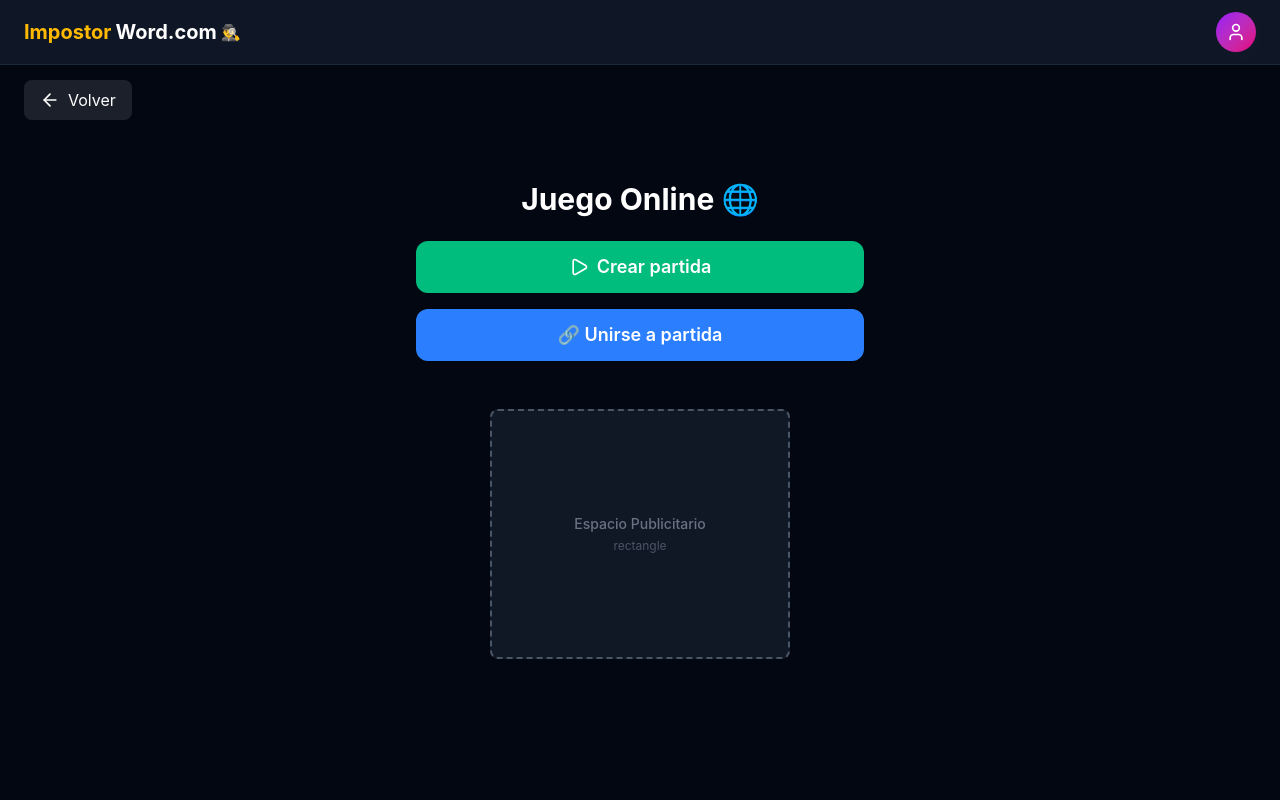
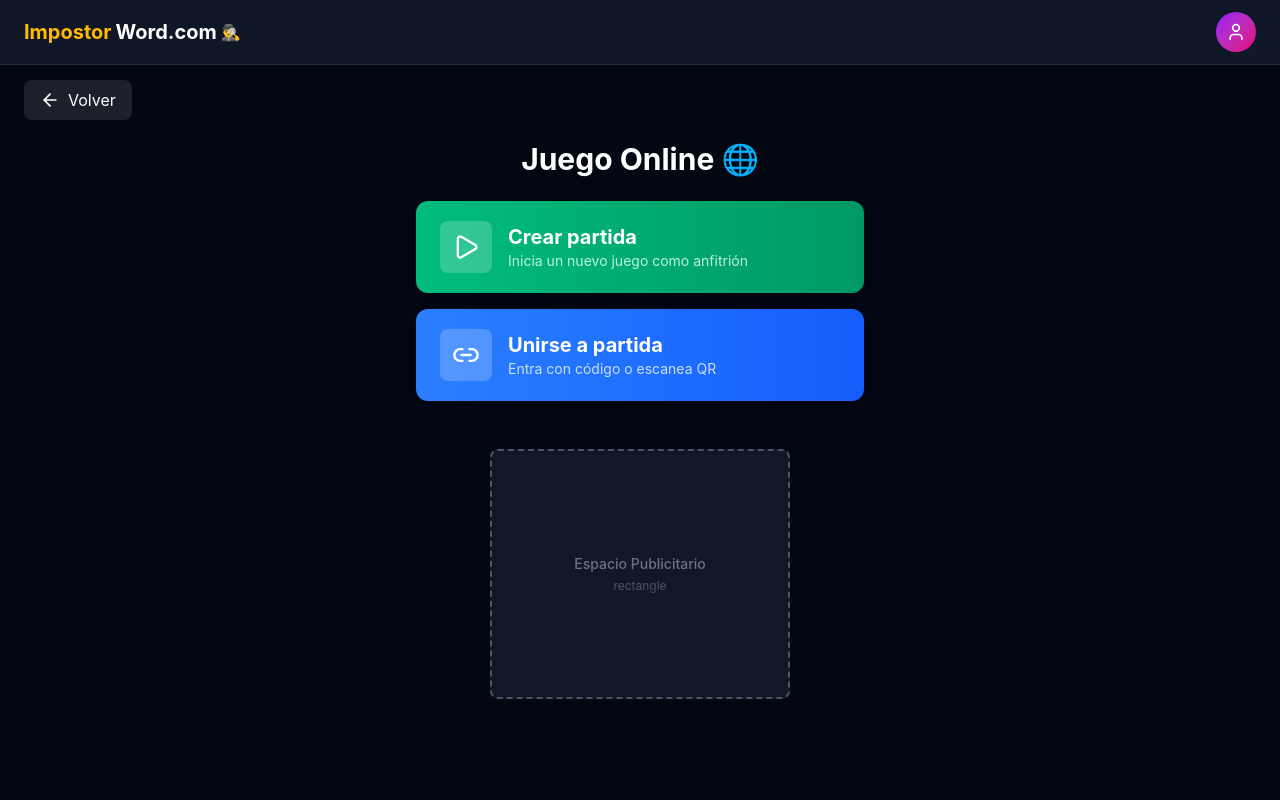
Before and after one commit to DxJxRV/SpyWord, a React (Vite) app in the folder client/: page /online in a window 1280 px wide. Shown: the top 800 px of the page. Built offline with nearby package versions, Linux system fonts and the light colour scheme; no server answers.

Commit message:
[add] Tutorial pass and play sin diseño final

```diff
--- a/client/src/components/VotingPanel.jsx
+++ b/client/src/components/VotingPanel.jsx
@@ -1,6 +1,6 @@
 import { useState } from "react";
 import { toast } from "sonner";
-import { Vote, UserX, CheckCircle, XCircle, Users, AlertTriangle } from "lucide-react";
+import { Vote, UserX, CheckCircle, XCircle, Users, AlertTriangle, Play } from "lucide-react";
 import { api } from "../services/api";
 
 export default function VotingPanel({ roomState, roomId, myId, onUpdate }) {
@@ -300,9 +300,10 @@ export default function VotingPanel({ roomState, roomId, myId, onUpdate }) {
           <button
             onClick={handleContinue}
             disabled={loading}
-            className="w-full bg-emerald-500 hover:bg-emerald-600 px-6 py-4 rounded-xl font-bold text-lg transition-all active:scale-95 disabled:opacity-50 disabled:cursor-not-allowed"
+            className="w-full bg-emerald-500 hover:bg-emerald-600 px-6 py-4 rounded-xl font-bold text-lg transition-all active:scale-95 disabled:opacity-50 disabled:cursor-not-allowed flex items-center justify-center gap-2"
           >
-            {loading ? "Continuando..." : "Continuar el Juego"}
+            <Play size={24} />
+            <span>{loading ? "Continuando..." : "Continuar Partida"}</span>
           </button>
         )}
 
--- a/client/src/pages/Home.jsx
+++ b/client/src/pages/Home.jsx
@@ -1,6 +1,6 @@
 import { useState, useEffect } from "react";
 import { useNavigate, useLocation } from "react-router-dom";
-import { Play } from "lucide-react";
+import { Play, Link2, QrCode, Camera } from "lucide-react";
 import { toast } from "sonner";
 import { api } from "../services/api";
 import Joyride from "react-joyride";
@@ -18,6 +18,7 @@ export default function Home() {
   const [roomCode, setRoomCode] = useState("");
   const [loading, setLoading] = useState(false);
   const [dontShowAgainChecked, setDontShowAgainChecked] = useState(false); // Checkbox del tutorial
+  const [showQRScanner, setShowQRScanner] = useState(false);
 
   // Detectar si viene de un link compartido con parámetro ?join=CODIGO
   useEffect(() => {
@@ -102,6 +103,11 @@ export default function Home() {
     setRoomCode("");
   };
 
+  const handleScanQR = () => {
+    toast.info("Funcionalidad de escaneo QR próximamente");
+    // TODO: Implementar scanner de QR con cámara
+  };
+
   return (
     <>
       <UserNameBar />
@@ -109,21 +115,35 @@ export default function Home() {
       <h1 className="text-3xl font-bold mb-6">Impostor<br/>Word 🕵️‍♂️</h1>
       {!mode && (
         <div className="flex flex-col gap-4 max-w-md w-full">
+          {/* Botón Crear Partida */}
           <button
             data-tutorial="create-button"
             onClick={createRoom}
             disabled={loading}
-            className="bg-emerald-500 px-6 py-3 rounded-xl text-lg font-semibold hover:bg-emerald-600 active:scale-95 transition-all disabled:opacity-50 flex items-center justify-center gap-2"
+            className="bg-gradient-to-r from-emerald-500 to-emerald-600 px-6 py-5 rounded-xl hover:from-emerald-600 hover:to-emerald-700 active:scale-95 transition-all disabled:opacity-50 flex items-center gap-4 shadow-lg"
           >
-            <Play size={20} />
-            <span>{loading ? "Creando..." : "Crear partida"}</span>
+            <div className="bg-white/20 p-3 rounded-lg">
+              <Play size={28} />
+            </div>
+            <div className="flex flex-col items-start text-left">
+              <span className="text-xl font-bold">{loading ? "Creando..." : "Crear partida"}</span>
+              <span className="text-sm text-emerald-100 opacity-90">Inicia un nuevo juego como anfitrión</span>
+            </div>
           </button>
+
+          {/* Botón Unirse a Partida */}
           <button
             data-tutorial="join-button"
             onClick={() => setMode("join")}
-            className="bg-blue-500 px-6 py-3 rounded-xl text-lg font-semibold hover:bg-blue-600 active:scale-95 transition-all"
+            className="bg-gradient-to-r from-blue-500 to-blue-600 px-6 py-5 rounded-xl hover:from-blue-600 hover:to-blue-700 active:scale-95 transition-all flex items-center gap-4 shadow-lg"
           >
-            🔗 Unirse a partida
+            <div className="bg-white/20 p-3 rounded-lg">
+              <Link2 size={28} />
+            </div>
+            <div className="flex flex-col items-start text-left">
+              <span className="text-xl font-bold">Unirse a partida</span>
+              <span className="text-sm text-blue-100 opacity-90">Entra con código o escanea QR</span>
+            </div>
           </button>
         </div>
       )}
@@ -131,12 +151,28 @@ export default function Home() {
         <div className="flex flex-col items-center gap-4 mt-4 max-w-md w-full">
           <p className="text-xl font-semibold">Únete a una partida</p>
 
-          <div className="bg-blue-500/20 px-4 py-3 rounded-lg border border-blue-500/30 w-full">
-            <p className="text-xs text-blue-300 mb-1">💡 Tip</p>
-            <p className="text-sm text-gray-300">Puedes escanear el código QR con tu cámara nativa y te llevará directo al juego</p>
+          {/* Botón Escanear QR con Cámara */}
+          <button
+            onClick={handleScanQR}
+            className="w-full bg-gradient-to-r from-purple-500 to-purple-600 px-6 py-4 rounded-xl hover:from-purple-600 hover:to-purple-700 active:scale-95 transition-all flex items-center gap-4 shadow-lg"
+          >
+            <div className="bg-white/20 p-2.5 rounded-lg">
+              <Camera size={24} />
+            </div>
+            <div className="flex flex-col items-start text-left">
+              <span className="text-lg font-bold">Escanear QR</span>
+              <span className="text-xs text-purple-100 opacity-90">Usa tu cámara para unirte rápido</span>
+            </div>
+          </button>
+
+          {/* Separador */}
+          <div className="flex items-center gap-3 w-full my-2">
+            <div className="flex-1 h-px bg-gray-700"></div>
+            <span className="text-sm text-gray-500 font-medium">O</span>
+            <div className="flex-1 h-px bg-gray-700"></div>
           </div>
 
-          <div className="flex flex-col gap-3 w-full mt-2">
+          <div className="flex flex-col gap-3 w-full">
             <input
               data-tutorial="join-code-input"
               className="bg-gray-800 px-6 py-4 rounded-xl text-center text-lg font-semibold uppercase border-2 border-gray-700 focus:border-emerald-500 focus:outline-none transition-colors placeholder:text-gray-500"
--- a/client/src/pages/Online.jsx
+++ b/client/src/pages/Online.jsx
@@ -1,6 +1,6 @@
 import { useState } from "react";
 import { useNavigate } from "react-router-dom";
-import { Play, ArrowLeft } from "lucide-react";
+import { Play, ArrowLeft, Link2, Camera } from "lucide-react";
 import { toast } from "sonner";
 import { api } from "../services/api";
 import { getUserName } from "../utils/nameGenerator";
@@ -73,6 +73,11 @@ export default function Online() {
     setRoomCode("");
   };
 
+  const handleScanQR = () => {
+    toast.info("Funcionalidad de escaneo QR próximamente");
+    // TODO: Implementar scanner de QR con cámara
+  };
+
   return (
     <>
       <AppHeader />
@@ -90,19 +95,33 @@ export default function Online() {
 
         {!mode && (
           <div className="flex flex-col gap-4 max-w-md w-full">
+            {/* Botón Crear Partida */}
             <button
               onClick={handleCreateRoom}
               disabled={loading}
-              className="bg-emerald-500 px-6 py-3 rounded-xl text-lg font-semibold hover:bg-emerald-600 active:scale-95 transition-all disabled:opacity-50 flex items-center justify-center gap-2"
+              className="bg-gradient-to-r from-emerald-500 to-emerald-600 px-6 py-5 rounded-xl hover:from-emerald-600 hover:to-emerald-700 active:scale-95 transition-all disabled:opacity-50 flex items-center gap-4 shadow-lg"
             >
-              <Play size={20} />
-              <span>{loading ? "Creando..." : "Crear partida"}</span>
+              <div className="bg-white/20 p-3 rounded-lg">
+                <Play size={28} />
+              </div>
+              <div className="flex flex-col items-start text-left">
+                <span className="text-xl font-bold">{loading ? "Creando..." : "Crear partida"}</span>
+                <span className="text-sm text-emerald-100 opacity-90">Inicia un nuevo juego como anfitrión</span>
+              </div>
             </button>
+
+            {/* Botón Unirse a Partida */}
             <button
               onClick={() => setMode("join")}
-              className="bg-blue-500 px-6 py-3 rounded-xl text-lg font-semibold hover:bg-blue-600 active:scale-95 transition-all"
+              className="bg-gradient-to-r from-blue-500 to-blue-600 px-6 py-5 rounded-xl hover:from-blue-600 hover:to-blue-700 active:scale-95 transition-all flex items-center gap-4 shadow-lg"
             >
-              🔗 Unirse a partida
+              <div className="bg-white/20 p-3 rounded-lg">
+                <Link2 size={28} />
+              </div>
+              <div className="flex flex-col items-start text-left">
+                <span className="text-xl font-bold">Unirse a partida</span>
+                <span className="text-sm text-blue-100 opacity-90">Entra con código o escanea QR</span>
+              </div>
             </button>
 
             {/* Banner Publicitario */}
@@ -116,12 +135,28 @@ export default function Online() {
           <div className="flex flex-col items-center gap-4 mt-4 max-w-md w-full">
             <p className="text-xl font-semibold">Únete a una partida</p>
 
-            <div className="bg-blue-500/20 px-4 py-3 rounded-lg border border-blue-500/30 w-full">
-              <p className="text-xs text-blue-300 mb-1">💡 Tip</p>
-              <p className="text-sm text-gray-300">Puedes escanear el código QR con tu cámara nativa y te llevará directo al juego</p>
+            {/* Botón Escanear QR con Cámara */}
+            <button
+              onClick={handleScanQR}
+              className="w-full bg-gradient-to-r from-purple-500 to-purple-600 px-6 py-4 rounded-xl hover:from-purple-600 hover:to-purple-700 active:scale-95 transition-all flex items-center gap-4 shadow-lg"
+            >
+              <div className="bg-white/20 p-2.5 rounded-lg">
+                <Camera size={24} />
+              </div>
+              <div className="flex flex-col items-start text-left">
+                <span className="text-lg font-bold">Escanear QR</span>
+                <span className="text-xs text-purple-100 opacity-90">Usa tu cámara para unirte rápido</span>
+              </div>
+            </button>
+
+            {/* Separador */}
+            <div className="flex items-center gap-3 w-full my-2">
+              <div className="flex-1 h-px bg-gray-700"></div>
+              <span className="text-sm text-gray-500 font-medium">O</span>
+              <div className="flex-1 h-px bg-gray-700"></div>
             </div>
 
-            <div className="flex flex-col gap-3 w-full mt-2">
+            <div className="flex flex-col gap-3 w-full">
               <input
                 className="bg-gray-800 px-6 py-4 rounded-xl text-center text-lg font-semibold uppercase border-2 border-gray-700 focus:border-emerald-500 focus:outline-none transition-colors placeholder:text-gray-500"
                 placeholder="CÓDIGO (6 letras)"
```
